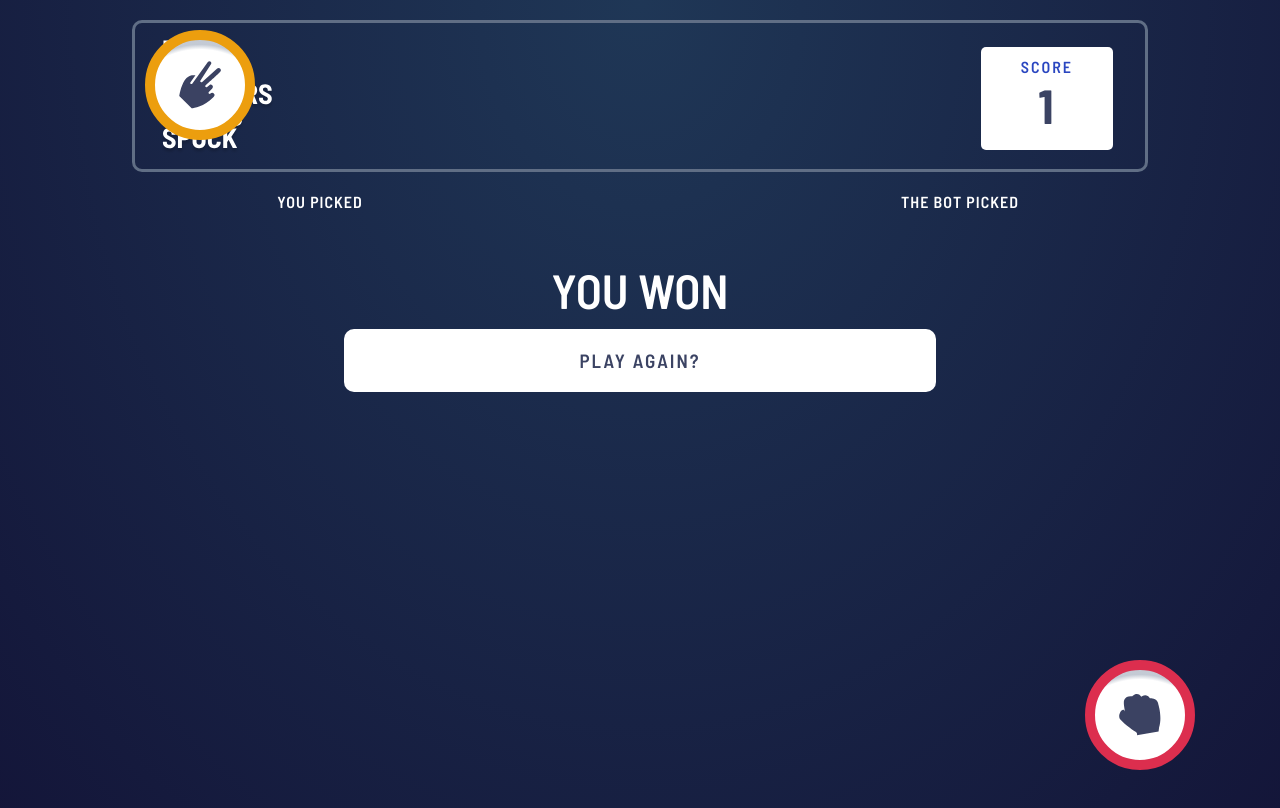
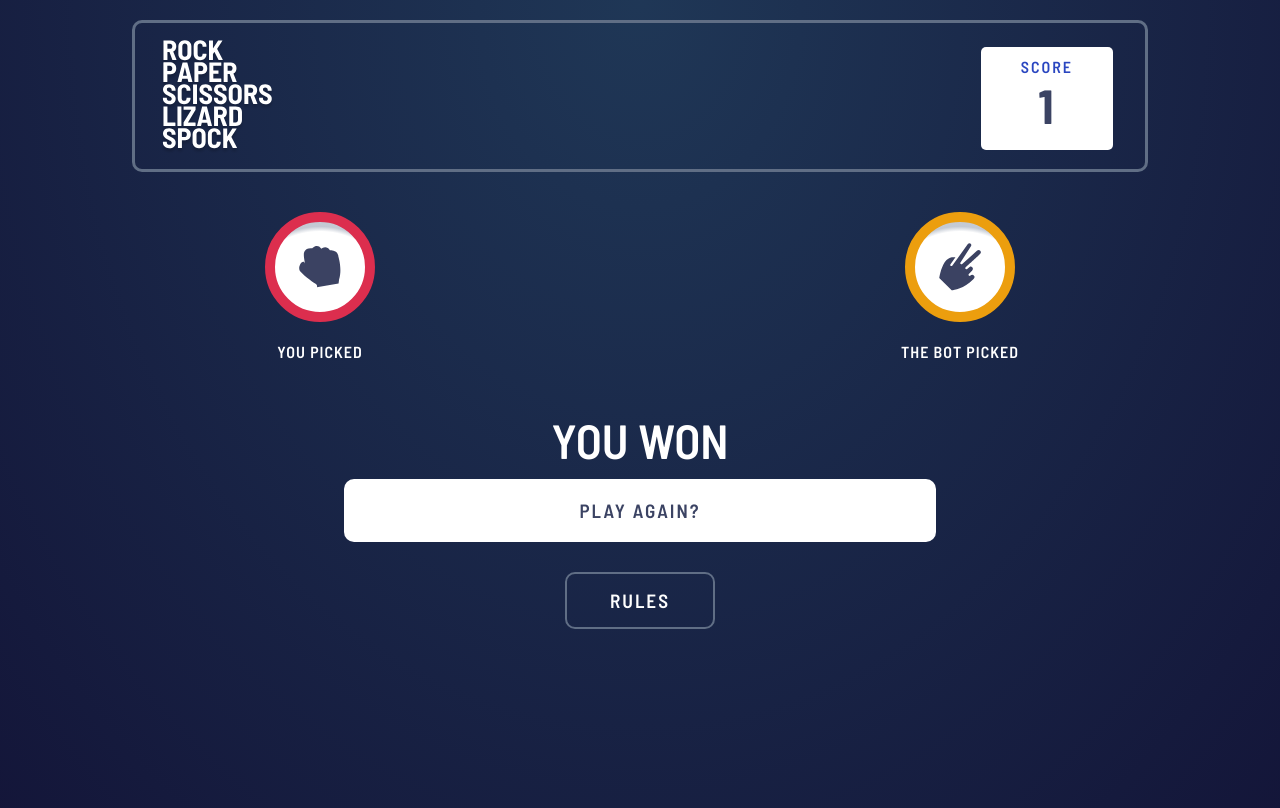
Before and after one commit to azazel-oss/rock-paper-scissors-extended, a React (Vite) app: page / in a window 1280 px wide. Both pictures are taken after a click on the element 697 px from the left and 444 px from the top of the page. Shown: the top 808 px of the page. Built offline with nearby package versions, Linux system fonts and the light colour scheme.

Commit message:
Add basic styling to the elements

```diff
--- a/src/App.jsx
+++ b/src/App.jsx
@@ -2,6 +2,7 @@ import React, { useState } from "react";
 import Header from "./components/Header.jsx";
 import Elements from "./components/Elements.jsx";
 import Result from "./components/Result.jsx";
+import Rules from "./components/Rules.jsx";
 import "./App.css";
 
 function App() {
@@ -30,6 +31,7 @@ function App() {
           />
         )}
       </main>
+      <Rules />
     </React.Fragment>
   );
 }
--- a/src/components/Elements.css
+++ b/src/components/Elements.css
@@ -9,16 +9,18 @@
   margin: 0 auto;
 }
 
+.elements .element {
+  width: 35px;
+  height: 35px;
+  position: absolute;
+}
 .element {
-  position: absolute;
   background-image: radial-gradient(
     circle at 50% bottom,
     white,
     white 80%,
     hsl(217, 16%, 80%) 85%
   );
-  width: 35px;
-  height: 35px;
   display: flex;
   justify-content: center;
   align-items: center;
@@ -30,32 +32,47 @@
   width: 60%;
 }
 
-.element-scissors {
+.elements .element-scissors {
   top: 10px;
   left: 125px;
+}
+
+.element-scissors {
   border: 10px solid hsl(39, 89%, 49%);
 }
 
-.element-paper {
+.elements .element-paper {
   top: 85px;
   right: 30px;
+}
+
+.element-paper {
   border: 10px solid hsl(230, 89%, 62%);
 }
 
-.element-spock {
+.elements .element-spock {
   top: 85px;
   left: 30px;
+}
+
+.element-spock {
   border: 10px solid hsl(189, 59%, 53%);
 }
 
-.element-lizard {
+.elements .element-lizard {
   bottom: 10px;
   left: 60px;
+}
+
+.element-lizard {
   border: 10px solid hsl(261, 73%, 60%);
 }
 
-.element-rock {
+.elements .element-rock {
   bottom: 10px;
   right: 65px;
+}
+
+.element-rock {
   border: 10px solid hsl(349, 71%, 52%);
 }
```
